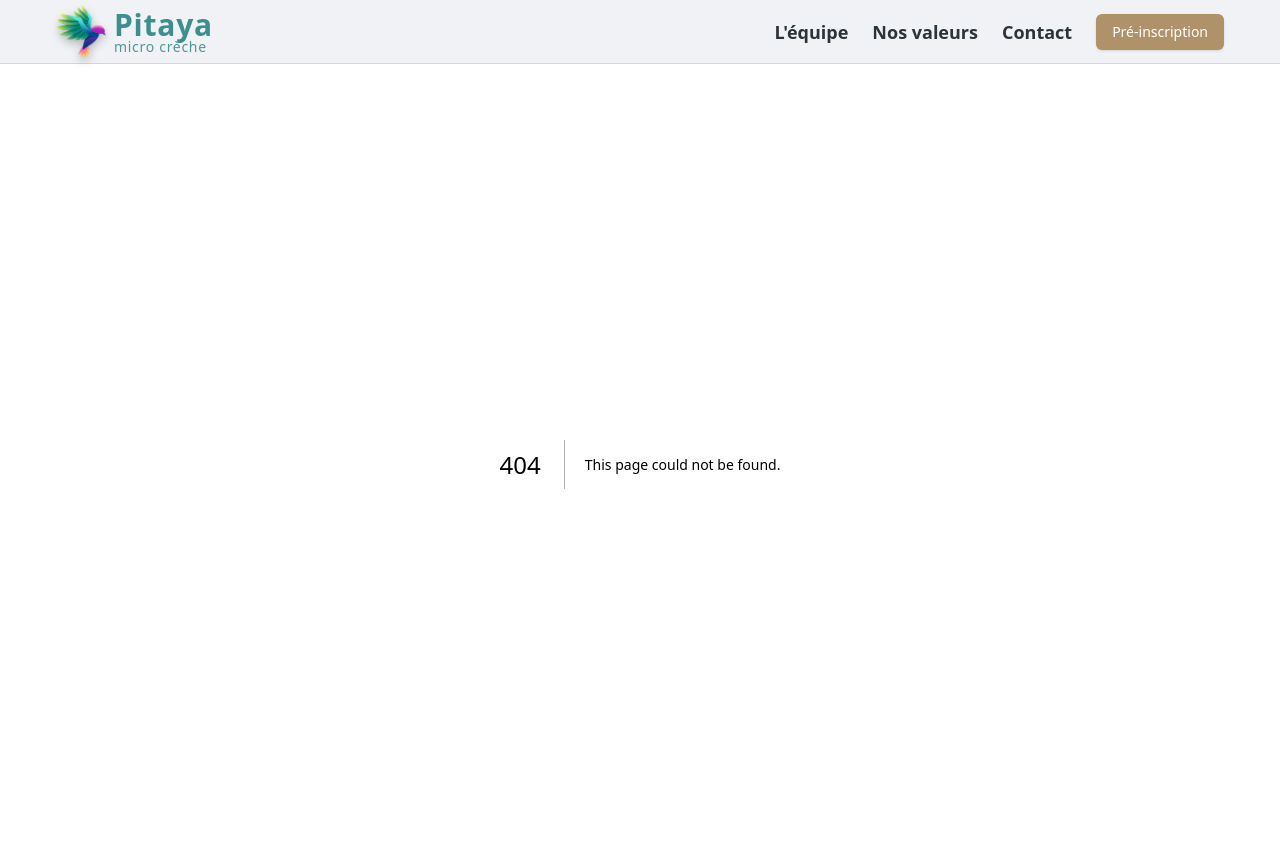
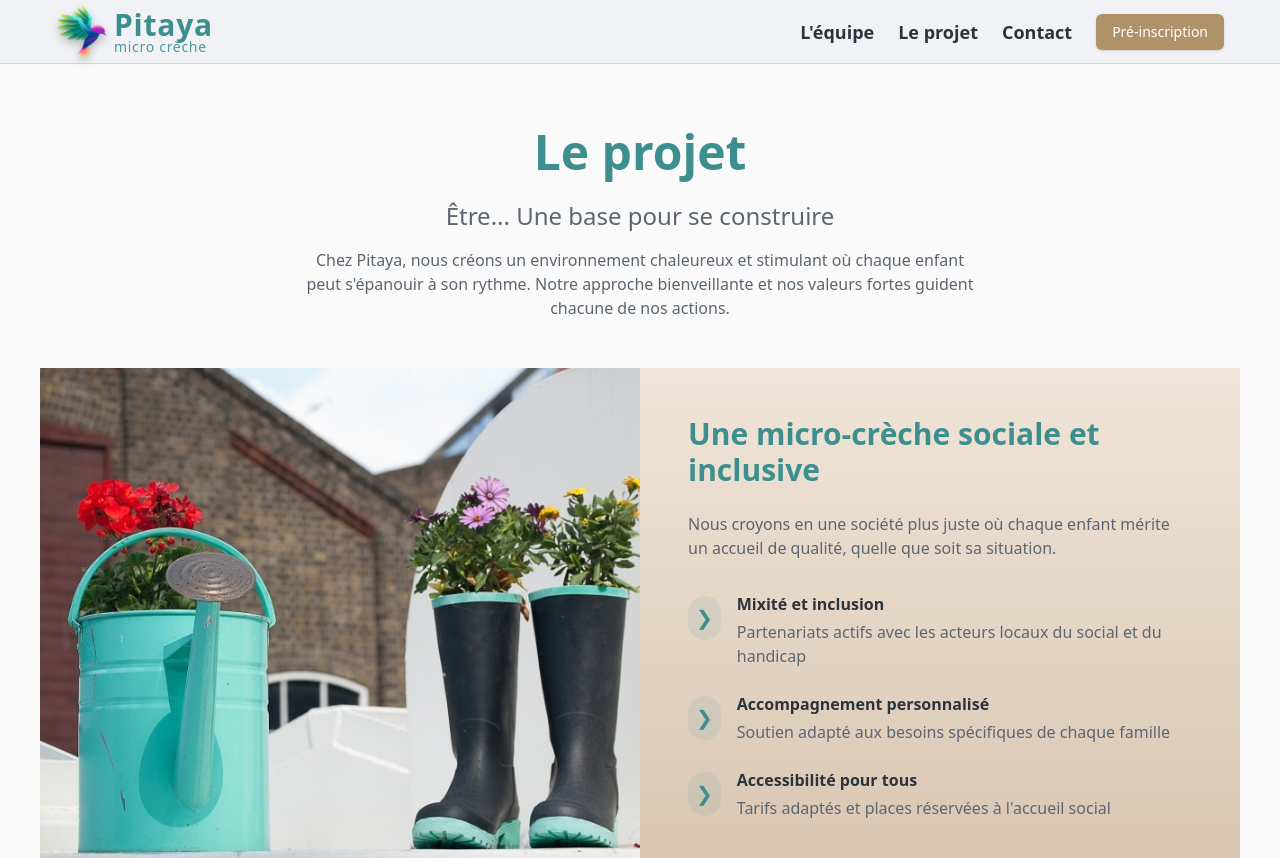
Before and after one commit to edes74500/microcrechepitaya, a Next.js app in the folder apps/frontend/: page /projet in a window 1280 px wide. Before the commit this address had no page. Shown: the top 858 px of the page. Built offline with nearby package versions, Linux system fonts and the light colour scheme.

Commit message:
auto push

```diff
--- a/apps/frontend/app/valeurs/page.tsx
+++ b/apps/frontend/app/projet/page.tsx
@@ -5,9 +5,9 @@ import { FaBabyCarriage, FaBookOpen, FaHeart, FaHome, FaLeaf, FaUsers } from "re
 export default function ValeursPage() {
   return (
     <>
-      <section className="py-16 container mx-auto section-container">
+      <section className="py-16 container mx-auto section-container !px-0">
         <div className="pb-12">
-          <h1 className="text-5xl font-extrabold text-center mb-6 text-primary">Nos Valeurs</h1>
+          <h1 className="text-5xl font-extrabold text-center mb-6 text-primary">Le projet</h1>
           <h2 className="text-2xl text-center mb-4 text-muted-foreground">Être... Une base pour se construire</h2>
           <p className="text-center text-muted-foreground max-w-2xl mx-auto">
             Chez Pitaya, nous créons un environnement chaleureux et stimulant où chaque enfant peut s'épanouir à son
@@ -15,9 +15,9 @@ export default function ValeursPage() {
           </p>
         </div>
 
-        <div className="space-y-24 section-container">
+        <div className="space-y-24 section-container !p-0">
           {/* Section 2: Une micro-crèche sociale */}
-          <section className="bg-gradient-to-b from-[#f0e5d8] to-[#d9c6b2] rounded-3xl overflow-hidden">
+          <section className="bg-gradient-to-b from-[#f0e5d8] to-[#d9c6b2]  overflow-hidden">
             <div className="grid md:grid-cols-2 grid-cols-1">
               <div className="relative h-[400px] md:h-auto">
                 <Image src="/slider/home/3.jpg" alt="Micro-crèche sociale" className="object-cover" fill priority />
@@ -64,7 +64,7 @@ export default function ValeursPage() {
           </section>
 
           {/* Section 1: Le projet pédagogique */}
-          <div>
+          <div className="section-container">
             <div className="text-center mb-12">
               <h2 className="text-3xl font-bold mb-4 text-primary">Le projet pédagogique Pitaya</h2>
               <p className="text-muted-foreground max-w-2xl mx-auto">
@@ -161,7 +161,7 @@ export default function ValeursPage() {
           </div>
 
           {/* Section 3: Une communauté d'apprentissage */}
-          <div>
+          <div className="section-container">
             <div className="text-center mb-12">
               <h2 className="text-3xl font-bold mb-4 text-primary">Une véritable communauté d'apprentissage</h2>
               <p className="text-muted-foreground max-w-2xl mx-auto">
--- a/apps/frontend/components/navbar/Navbar.tsx
+++ b/apps/frontend/components/navbar/Navbar.tsx
@@ -48,8 +48,8 @@ export default function Navbar() {
           <Link href="/equipe" className={linksCss}>
             L'équipe
           </Link>
-          <Link href="/valeurs" className={linksCss}>
-            Nos valeurs
+          <Link href="/projet" className={linksCss}>
+            Le projet
           </Link>
 
           <Link href="/contact" className={linksCss}>
@@ -102,8 +102,8 @@ export default function Navbar() {
                 L'équipe
               </Link>
 
-              <Link href="/valeurs" className="text-xl" onClick={toggleMenu}>
-                Nos valeurs
+              <Link href="/projet" className="text-xl" onClick={toggleMenu}>
+                Le projet
               </Link>
 
               <Link href="/contact" className="text-xl" onClick={toggleMenu}>
```
